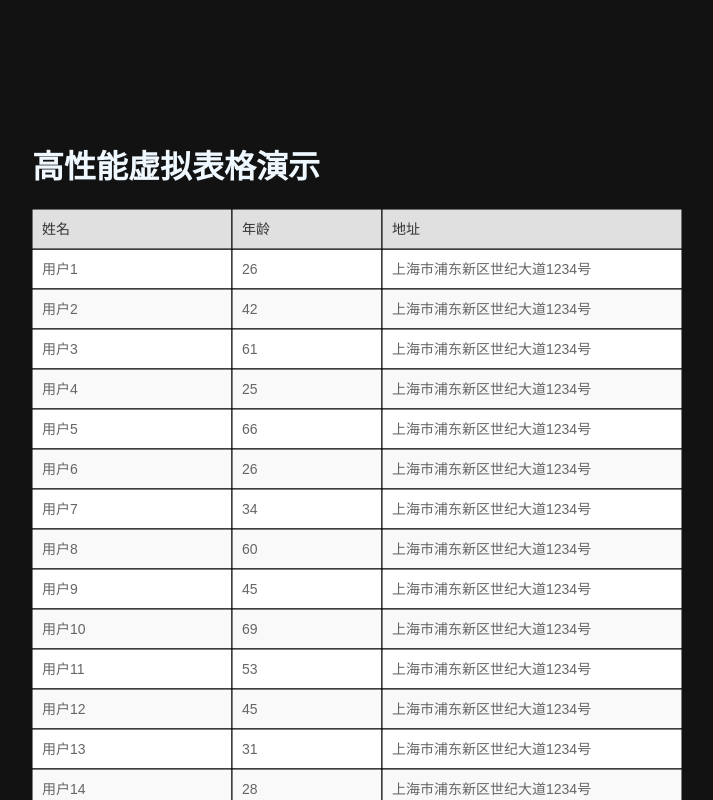
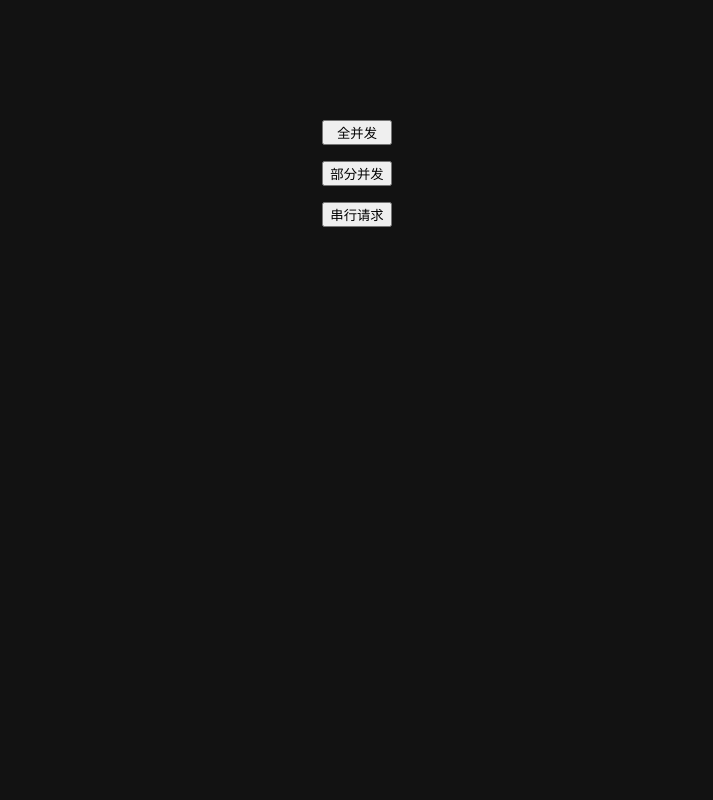
Before and after one commit to bullshitking-99/jobless, a React (Vite) app: page / in a window 1280 px wide. Shown: the top 800 px of the page, without its empty margins (283-996 px from the left). Built offline with nearby package versions, Linux system fonts and the light colour scheme.

Commit message:
feat: 朝花夕拾 重捡代码

```diff
--- a/src/App.tsx
+++ b/src/App.tsx
@@ -1,36 +1,9 @@
-import { useMemo } from "react";
-import VirtualTable from "./pages/VirtualTable";
+import MaxConcurrencyCount from "./utils/RequestController/MaxConcurrencyCount";
 
 function App() {
-  const columns = useMemo(
-    () => [
-      { width: 200, title: "姓名", dataIndex: "name" },
-      { width: 150, title: "年龄", dataIndex: "age" },
-      { width: 300, title: "地址", dataIndex: "address" },
-    ],
-    []
-  );
-
-  const dataSource = useMemo(
-    () =>
-      new Array(1000).fill(null).map((_, i) => ({
-        name: `用户${i + 1}`,
-        age: Math.floor(Math.random() * 50) + 20,
-        address: "上海市浦东新区世纪大道1234号",
-      })),
-    []
-  );
-
   return (
     <div style={{ padding: 20 }}>
-      <h1>高性能虚拟表格演示</h1>
-      <VirtualTable
-        columns={columns}
-        dataSource={dataSource}
-        rowHeight={40}
-        visibleRows={20}
-        height={800}
-      />
+      <MaxConcurrencyCount></MaxConcurrencyCount>
     </div>
   );
 }
--- a/src/utils/RequestController/MaxConcurrencyCount.tsx
+++ b/src/utils/RequestController/MaxConcurrencyCount.tsx
@@ -28,12 +28,13 @@ const MaxConcurrencyCount = () => {
     const run = async () => {
       const task = requestArray.current.shift();
       if (task) {
+        cur++;
         if (cur < 5) {
           task();
         } else {
           await task();
+          cur--;
         }
-        cur++;
         run();
       }
     };
```
